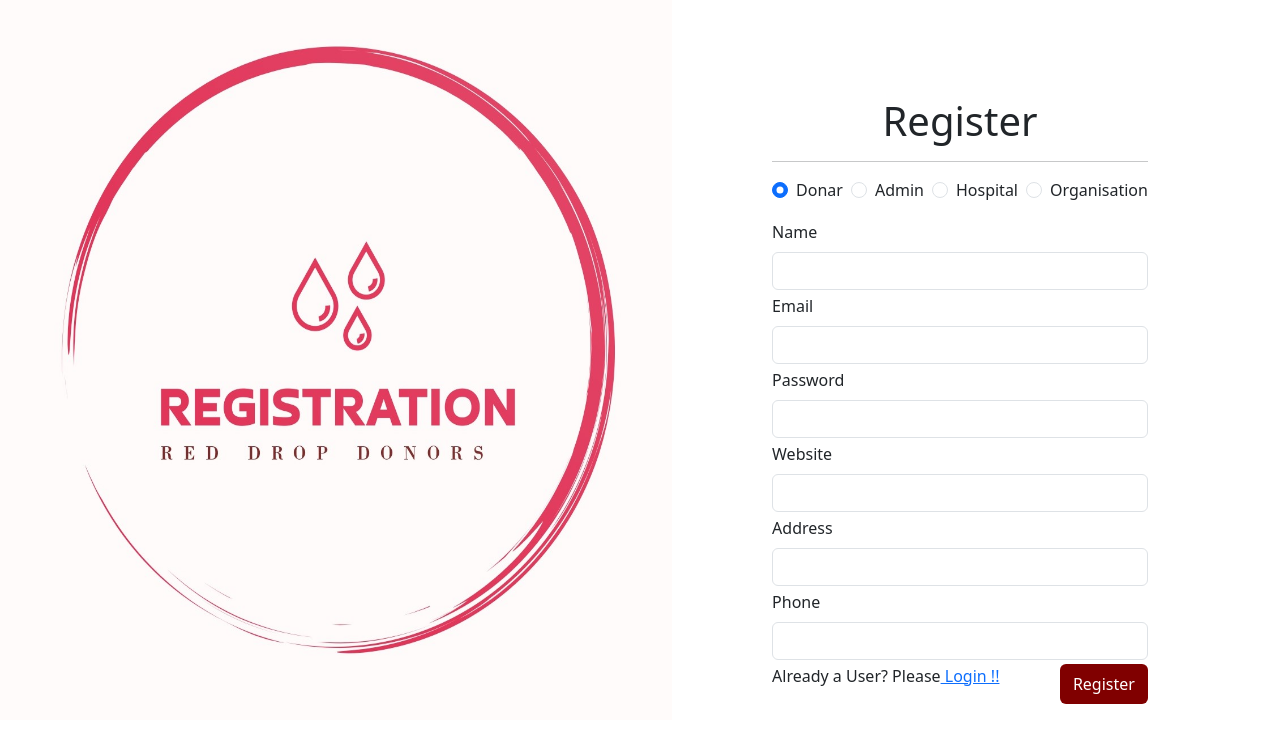
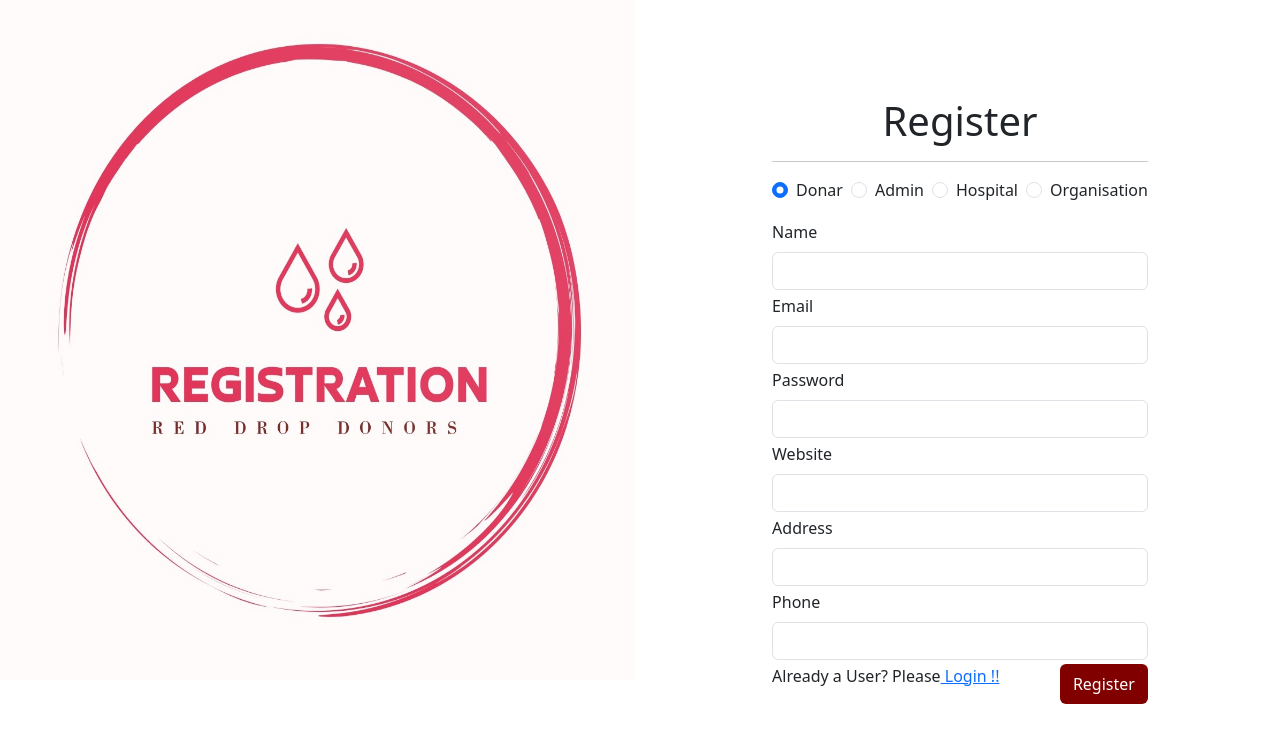
Before and after one commit to ali-0507/Blood-Bank-Management-System, a React (Create React App) app in the folder client/: page /register in a window 1280 px wide. Shown: the top 742 px of the page. Built offline with nearby package versions, Linux system fonts and the light colour scheme.

Commit message:
Last update

```diff
--- a/client/src/components/shared/Form/Form.js
+++ b/client/src/components/shared/Form/Form.js
@@ -211,11 +211,8 @@ const Form = ({ formType, submitBtn, formTitle }) => {
             </p>
           )}
           <button
-            className="btn red-btn"
-            type="submit"
-            style={{ backgroundColor: "#800000", color: "white" }}
-          >
-            {submitBtn}
+            className="btn maroon-btn"  type="submit" style={{backgroundColor: "#800000", color: "white"}}>
+              {submitBtn}
           </button>
         </div>
       </form>
--- a/client/src/index.css
+++ b/client/src/index.css
@@ -10,8 +10,8 @@
 =========== */
 
 .form-banner img {
-  height: 90%;
-  width: 90%;
+  height: 85%;
+  width: 85%;
 }
 
 .form-container {
```
